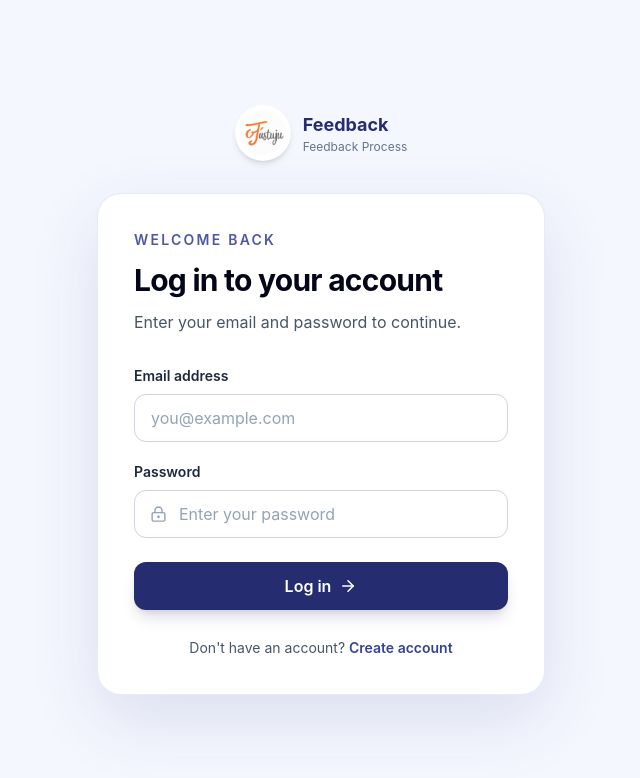
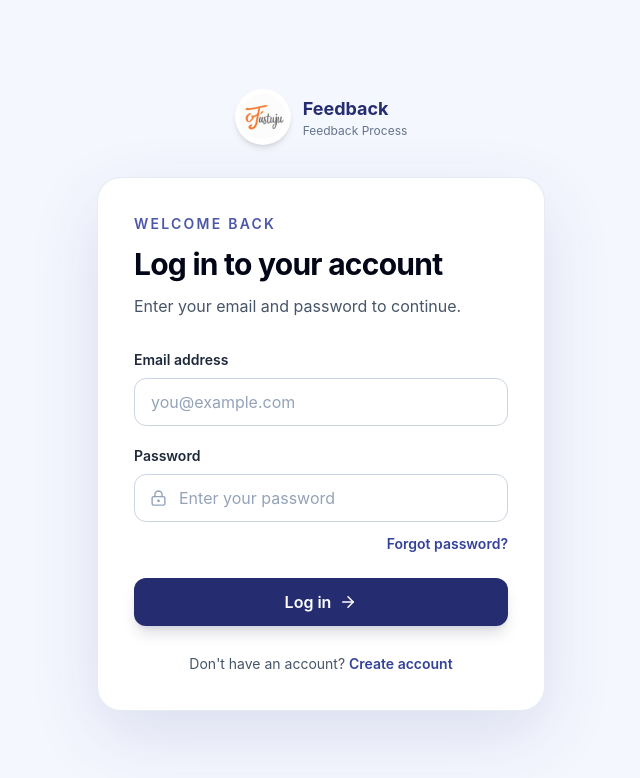
Before and after one commit to PoojaMeena99/feedback-process, a Next.js app: page /login in a window 1280 px wide. Shown: the top 778 px of the page, without its empty margins (319-959 px from the left). Built offline with nearby package versions, Linux system fonts and the light colour scheme.

Commit message:
Add forgot password link to login

```diff
--- a/app/login/page.jsx
+++ b/app/login/page.jsx
@@ -82,6 +82,9 @@ export default function LoginPage() {
               type="password"
               value={form.password}
             />
+            <Link className="-mt-2 justify-self-end text-sm font-semibold text-[#36429a] hover:underline" href="/forgot-password">
+              Forgot password?
+            </Link>
 
             {error ? <p className="rounded-xl bg-red-50 px-4 py-3 text-sm font-medium text-red-700" role="alert">{error}</p> : null}
 
```
